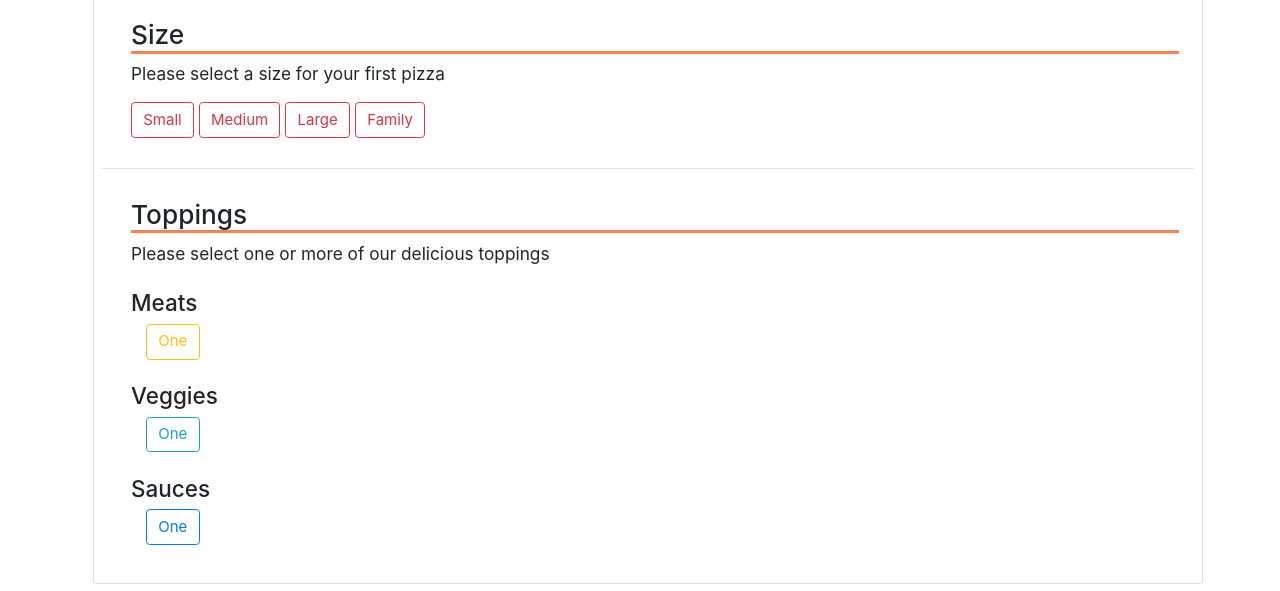
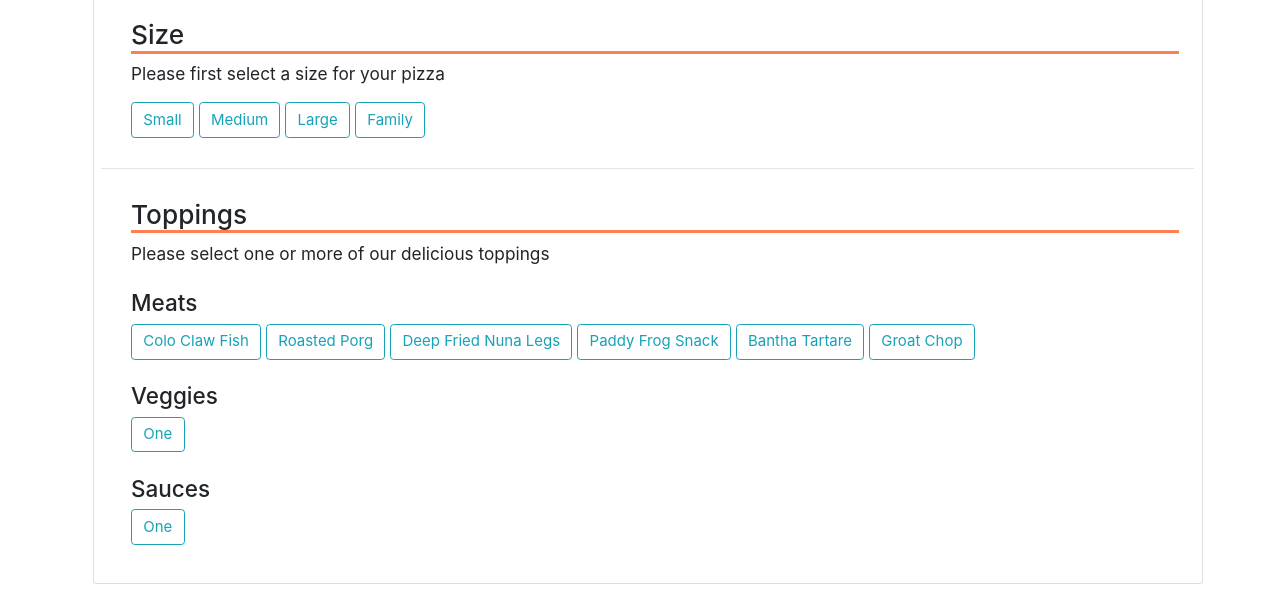
Before and after one commit to Usarneme/pizza_the_hut, a website with bundled scripts: page index.html in a window 1280 px wide. Shown: the part 321-912 px from the top of the page. Built offline with nearby package versions, Linux system fonts and the light colour scheme.

Commit message:
adds buttons for selecting meats options

```diff
--- a/index.html
+++ b/index.html
@@ -36,13 +36,13 @@
         <div class="container m-2 p-2 sizes">
           <div class="col">
             <h3>Size</h3>
-            <p>Please select a size for your first pizza</p>
+            <p>Please first select a size for your pizza</p>
           </div>
           <div class="col">
-            <button data-toggle="button" aria-pressed="false" class="btn btn-outline-danger size-button small">Small</button>
-            <button data-toggle="button" aria-pressed="false" class="btn btn-outline-danger size-button medium">Medium</button>
-            <button data-toggle="button" aria-pressed="false" class="btn btn-outline-danger size-button large">Large</button>
-            <button data-toggle="button" aria-pressed="false" class="btn btn-outline-danger size-button family">Family</button>
+            <button data-toggle="button" aria-pressed="false" class="btn btn-outline-info size-button small">Small</button>
+            <button data-toggle="button" aria-pressed="false" class="btn btn-outline-info size-button medium">Medium</button>
+            <button data-toggle="button" aria-pressed="false" class="btn btn-outline-info size-button large">Large</button>
+            <button data-toggle="button" aria-pressed="false" class="btn btn-outline-info size-button family">Family</button>
           </div>
         </div>
 
@@ -56,20 +56,31 @@
             </div>
             <div class="container m-2 p-2 col meats">
               <h4>Meats</h4>
-              <div class="row ml-3">
-                <button data-toggle="button" aria-pressed="false" class="btn btn-outline-warning">One</button>
+              <div class="row">
+                <div class="col">
+                  <button data-toggle="button" aria-pressed="false" class="btn btn-outline-info" id="coloClawFish">Colo Claw Fish</button>
+                  <button data-toggle="button" aria-pressed="false" class="btn btn-outline-info" id="roastedPorg">Roasted Porg</button>
+                  <button data-toggle="button" aria-pressed="false" class="btn btn-outline-info" id="deepFriedNunaLegs">Deep Fried Nuna Legs</button>
+                  <button data-toggle="button" aria-pressed="false" class="btn btn-outline-info" id="paddyFrogSnack">Paddy Frog Snack</button>
+                  <button data-toggle="button" aria-pressed="false" class="btn btn-outline-info" id="banthaTartare">Bantha Tartare</button>
+                  <button data-toggle="button" aria-pressed="false" class="btn btn-outline-info" id="groatChop">Groat Chop</button>
+                </div>
               </div>
             </div>
             <div class="container m-2 p-2 col veggies">
               <h4>Veggies</h4>
-              <div class="row ml-3">
-                <button data-toggle="button" aria-pressed="false" class="btn btn-outline-info">One</button>
+              <div class="row">
+                <div class="col">
+                  <button data-toggle="button" aria-pressed="false" class="btn btn-outline-info">One</button>
+                </div>
               </div>
             </div>
             <div class="container m-2 p-2 col sauces">
               <h4>Sauces</h4>
-              <div class="row ml-3">
-                <button data-toggle="button" aria-pressed="false" class="btn btn-outline-primary">One</button>
+              <div class="row">
+                <div class="col">
+                  <button data-toggle="button" aria-pressed="false" class="btn btn-outline-info">One</button>
+                </div>
               </div>
             </div>
           </div>
--- a/js/scripts.mjs
+++ b/js/scripts.mjs
@@ -5,14 +5,12 @@ let size
 $(document).ready(function() {
   console.log('Document Ready!')
 
-  $(".btn").click(function() {
-    console.log("Button pressed", $(this).attr("aria-pressed"))
-    // console.log($(this))
+  $(".size-button").click(function() {
     // if this button used to be active, the user has undone their size selection
     if ($(this).attr("aria-pressed") === "true") {
       $(".size-button").attr("disabled", false)
       size = undefined
-      console.log("size reset",size)
+      // console.log("size reset",size)
     } else {
       // when a size selection is made, disable all other size-buttons
       $(".size-button").attr("disabled", true)
@@ -23,7 +21,7 @@ $(document).ready(function() {
       // set the size of the pizza
       // each button has a unique size class always the fourth class in the list of classes
       size = $(this).attr("class").split(" ")[3].toUpperCase()
-      console.log("size set",size)
+      // console.log("size set",size)
     }
   })
 })
```
